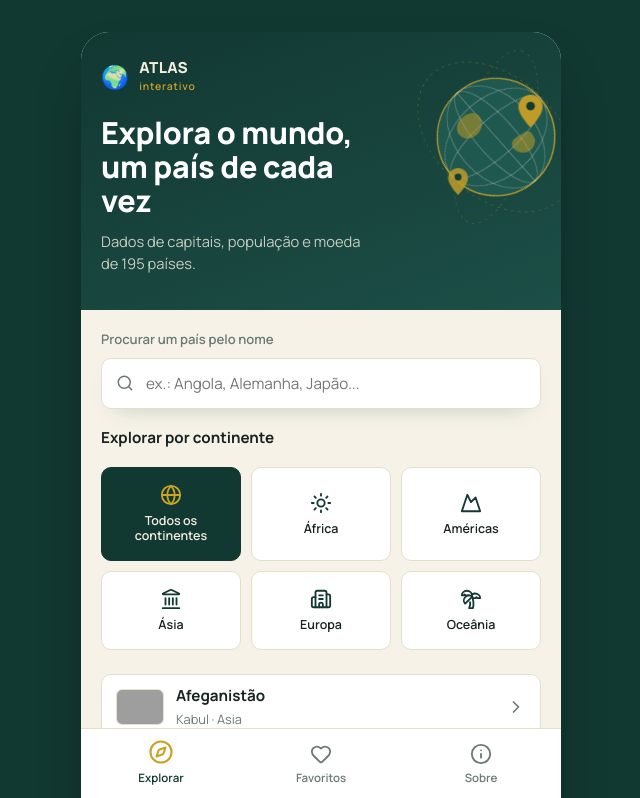
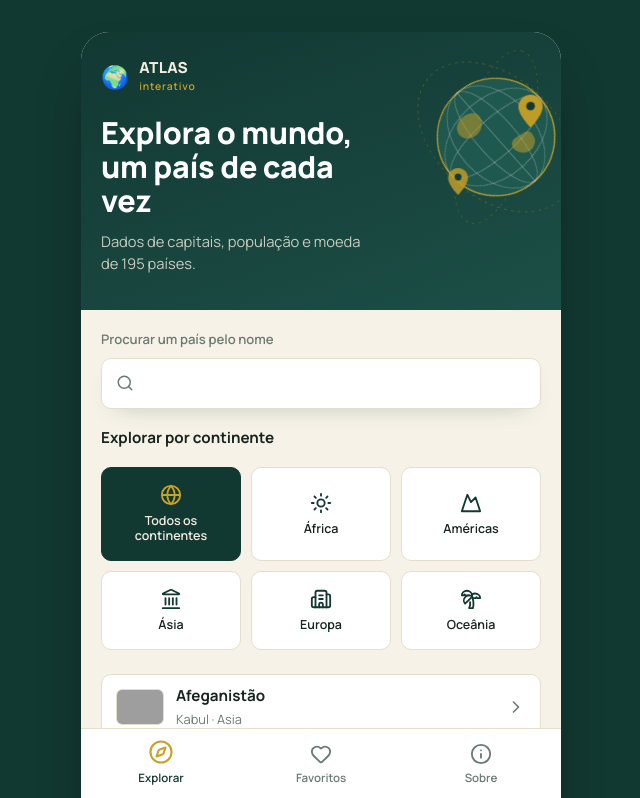
Before and after one commit to nongoantonio/explorador-de-paises, a React (Vite) app: page / in a window 1280 px wide. Shown: the top 798 px of the page, without its empty margins (319-959 px from the left). Built offline with nearby package versions, Linux system fonts and the light colour scheme; grey boxes are pictures that could not be loaded.

Commit message:
src/components/SearchBar.tsx

```diff
--- a/src/components/SearchBar.tsx
+++ b/src/components/SearchBar.tsx
@@ -24,8 +24,8 @@ export function SearchBar({ value, onSearch }: SearchBarProps) {
           type="text"
           value={value}
           onChange={(event) => onSearch(event.target.value)}
-          placeholder="ex.: Angola, Alemanha, Japão..."
-          autoComplete="off"
+          placeholder=""
+          autoComplete="on"
           inputMode="search"
         />
         {/* Botão de limpar só aparece quando há texto escrito — evita
```
